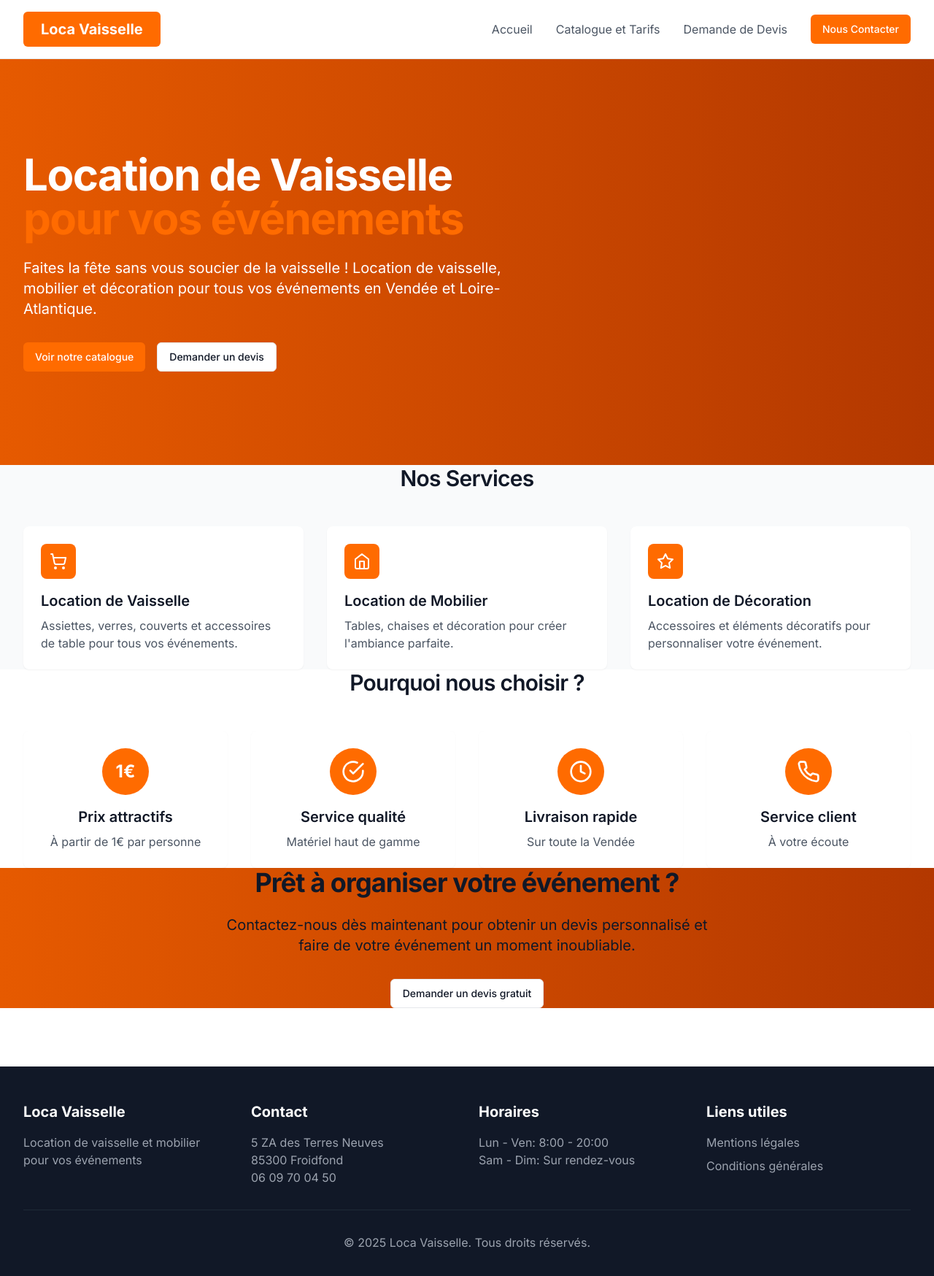
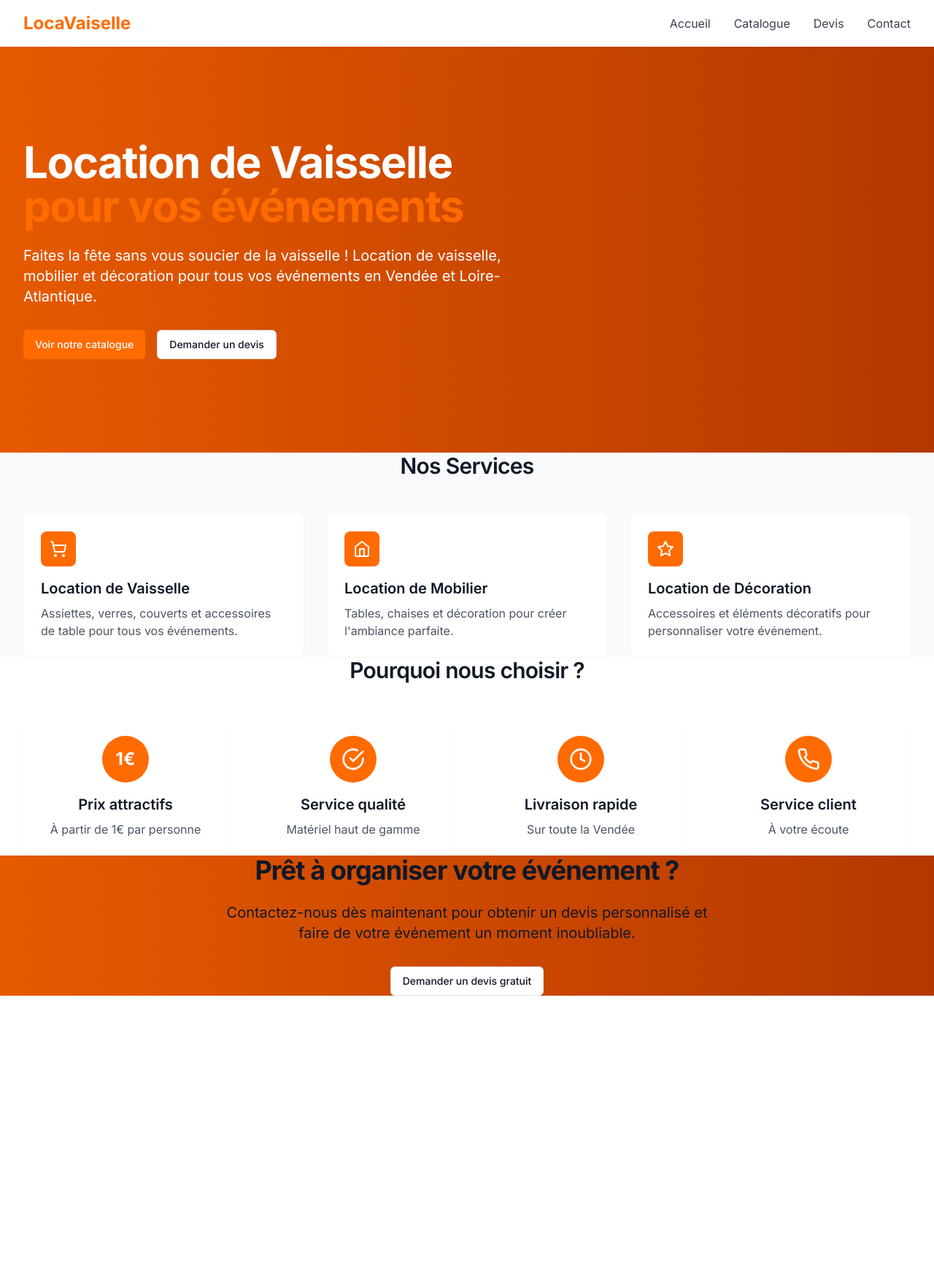
Before and after one commit to capponuts/locavaiselle, a Next.js app: page / in a window 1280 px wide. Shown: the top 1748 px of the page at 73% size. After the commit the page ends 1364 px from the top, so only its background shows below. Built offline with nearby package versions, Linux system fonts and the light colour scheme.

Commit message:
fix logo

```diff
--- a/app/layout.tsx
+++ b/app/layout.tsx
@@ -1,19 +1,13 @@
 import type { Metadata } from "next";
 import { Inter } from "next/font/google";
 import "./globals.css";
-import Link from "next/link";
-import MobileMenu from "./components/MobileMenu";
+import Header from "./components/Header";
 
-const inter = Inter({
-  subsets: ["latin"],
-  display: 'swap',
-  variable: '--font-inter',
-});
+const inter = Inter({ subsets: ["latin"] });
 
 export const metadata: Metadata = {
-  title: "Loca Vaisselle - Location de vaisselle en Vendée",
-  description: "Location de vaisselle, mobilier et décoration pour vos événements en Vendée. Service professionnel et prix attractifs.",
-  keywords: ["location vaisselle", "location mobilier", "événement", "mariage", "Vendée"],
+  title: "LocaVaiselle - Location de vaisselle pour vos événements",
+  description: "Location de vaisselle haut de gamme pour vos mariages, soirées et événements professionnels. Service de qualité et livraison sur mesure.",
 };
 
 export default function RootLayout({
@@ -22,78 +16,12 @@ export default function RootLayout({
   children: React.ReactNode;
 }>) {
   return (
-    <html lang="fr" className={inter.variable}>
+    <html lang="fr">
       <body className={inter.className}>
-        <header className="bg-white border-b border-gray-200">
-          <div className="container-custom py-4">
-            <div className="flex items-center justify-between">
-              <Link href="/" className="flex items-center">
-                <div className="logo">
-                  Loca Vaisselle
-                </div>
-              </Link>
-              <div className="hidden md:flex items-center space-x-8">
-                <Link href="/" className="nav-link">
-                  Accueil
-                </Link>
-                <Link href="/catalogue" className="nav-link">
-                  Catalogue et Tarifs
-                </Link>
-                <Link href="/devis" className="nav-link">
-                  Demande de Devis
-                </Link>
-                <Link href="/contact" className="btn-primary">
-                  Nous Contacter
-                </Link>
-              </div>
-              <MobileMenu />
-            </div>
-          </div>
-        </header>
-
-        <main>{children}</main>
-
-        <footer className="bg-gray-900 text-white mt-20">
-          <div className="container-custom py-12">
-            <div className="grid grid-cols-1 md:grid-cols-4 gap-8">
-              <div>
-                <h3 className="text-xl font-bold mb-4">Loca Vaisselle</h3>
-                <p className="text-gray-400">
-                  Location de vaisselle et mobilier pour vos événements
-                </p>
-              </div>
-              <div>
-                <h3 className="text-xl font-bold mb-4">Contact</h3>
-                <p className="text-gray-400">5 ZA des Terres Neuves</p>
-                <p className="text-gray-400">85300 Froidfond</p>
-                <p className="text-gray-400">06 09 70 04 50</p>
-              </div>
-              <div>
-                <h3 className="text-xl font-bold mb-4">Horaires</h3>
-                <p className="text-gray-400">Lun - Ven: 8:00 - 20:00</p>
-                <p className="text-gray-400">Sam - Dim: Sur rendez-vous</p>
-              </div>
-              <div>
-                <h3 className="text-xl font-bold mb-4">Liens utiles</h3>
-                <ul className="space-y-2">
-                  <li>
-                    <Link href="/mentions-legales" className="footer-link">
-                      Mentions légales
-                    </Link>
-                  </li>
-                  <li>
-                    <Link href="/conditions-generales" className="footer-link">
-                      Conditions générales
-                    </Link>
-                  </li>
-                </ul>
-              </div>
-            </div>
-            <div className="border-t border-gray-800 mt-8 pt-8 text-center text-gray-400">
-              <p>&copy; {new Date().getFullYear()} Loca Vaisselle. Tous droits réservés.</p>
-            </div>
-          </div>
-        </footer>
+        <Header />
+        <main className="pt-16">
+          {children}
+        </main>
       </body>
     </html>
   );
```
